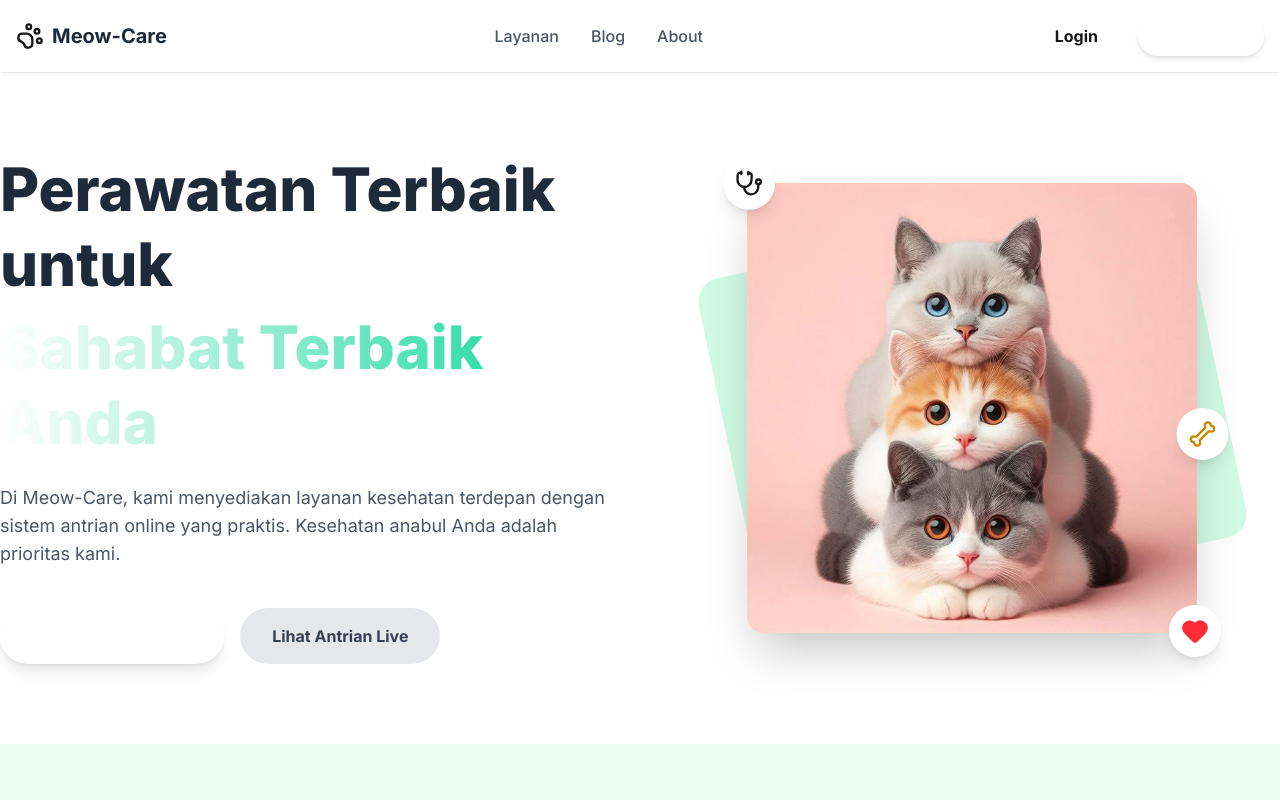
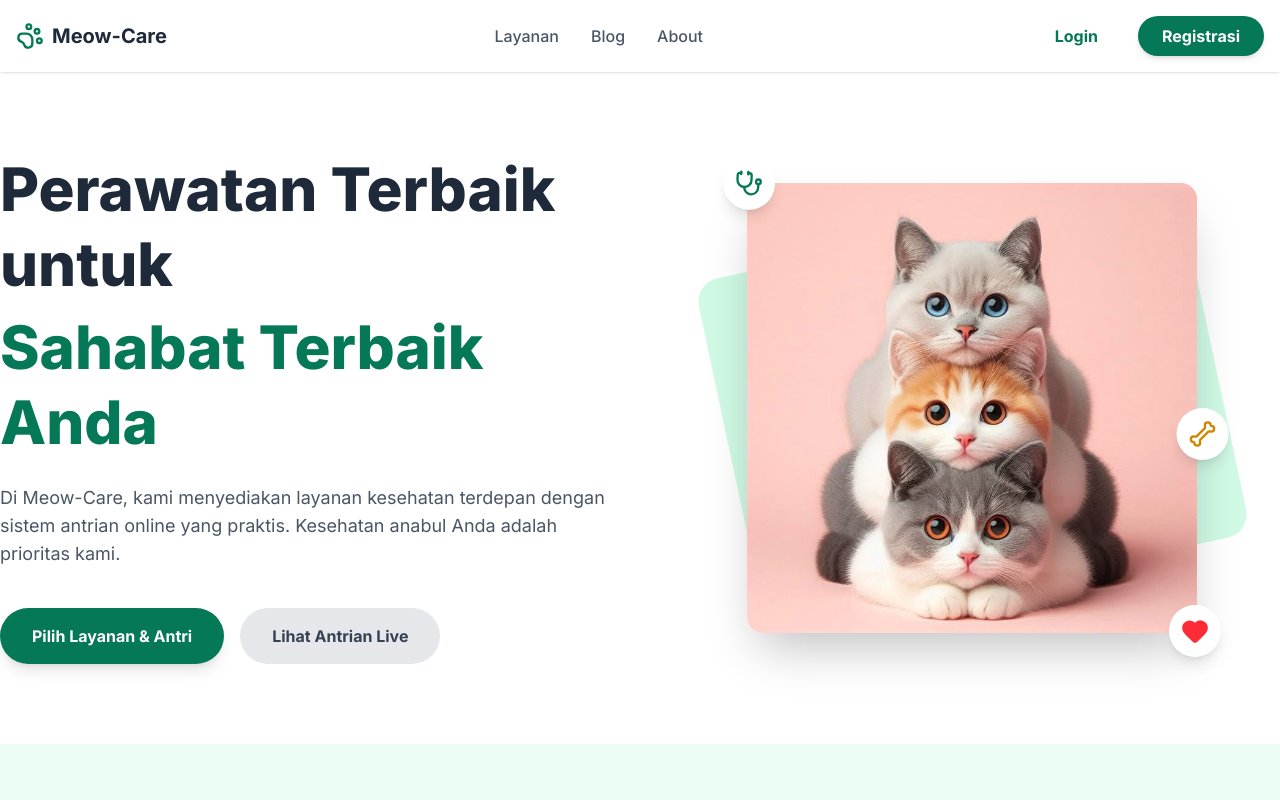
Before and after one commit to miqbaljaffar/Meow-Care, a Next.js app: page / in a window 1280 px wide. Shown: the top 800 px of the page. Built offline with nearby package versions, Linux system fonts and the light colour scheme; no server answers; the database is empty.

Commit message:
test lagi

```diff
--- a/src/app/globals.css
+++ b/src/app/globals.css
@@ -2,9 +2,9 @@
 
 
 :root {
-  --color-brand-green-light: #6EE7B7;
-  --color-brand-green: #10B981;
-  --color-brand-green-dark: #059669;
+  --color-brand-green-light: #5EEAD4;
+  --color-brand-green: #047857;
+  --color-brand-green-dark: #065F46;
   --color-brand-white: #F9FAFB;
 
   /* Ubah ke palet warna admin tema TERANG */
@@ -48,3 +48,21 @@ input::placeholder,
 textarea::placeholder {
   @apply text-gray-500;
 }
+
+@layer utilities {
+  .bg-brand-green {
+    background-color: var(--color-brand-green);
+  }
+  .bg-brand-green-dark {
+    background-color: var(--color-brand-green-dark);
+  }
+  .bg-brand-green-light {
+    background-color: var(--color-brand-green-light);
+  }
+  .text-brand-green {
+    color: var(--color-brand-green);
+  }
+  .text-brand-green-dark {
+    color: var(--color-brand-green-dark);
+  }
+}
--- a/src/components/HeroSection.tsx
+++ b/src/components/HeroSection.tsx
@@ -13,7 +13,7 @@ export default function HeroSection() {
         <div className="text-center md:text-left">
           <h1 className="text-4xl lg:text-6xl font-extrabold text-gray-800 leading-tight">
             Perawatan Terbaik untuk
-            <span className="block bg-gradient-to-r from-brand-green to-emerald-400 bg-clip-text text-transparent mt-2">
+            <span className="block text-brand-green mt-2">
               Sahabat Terbaik Anda
             </span>
           </h1>
```
